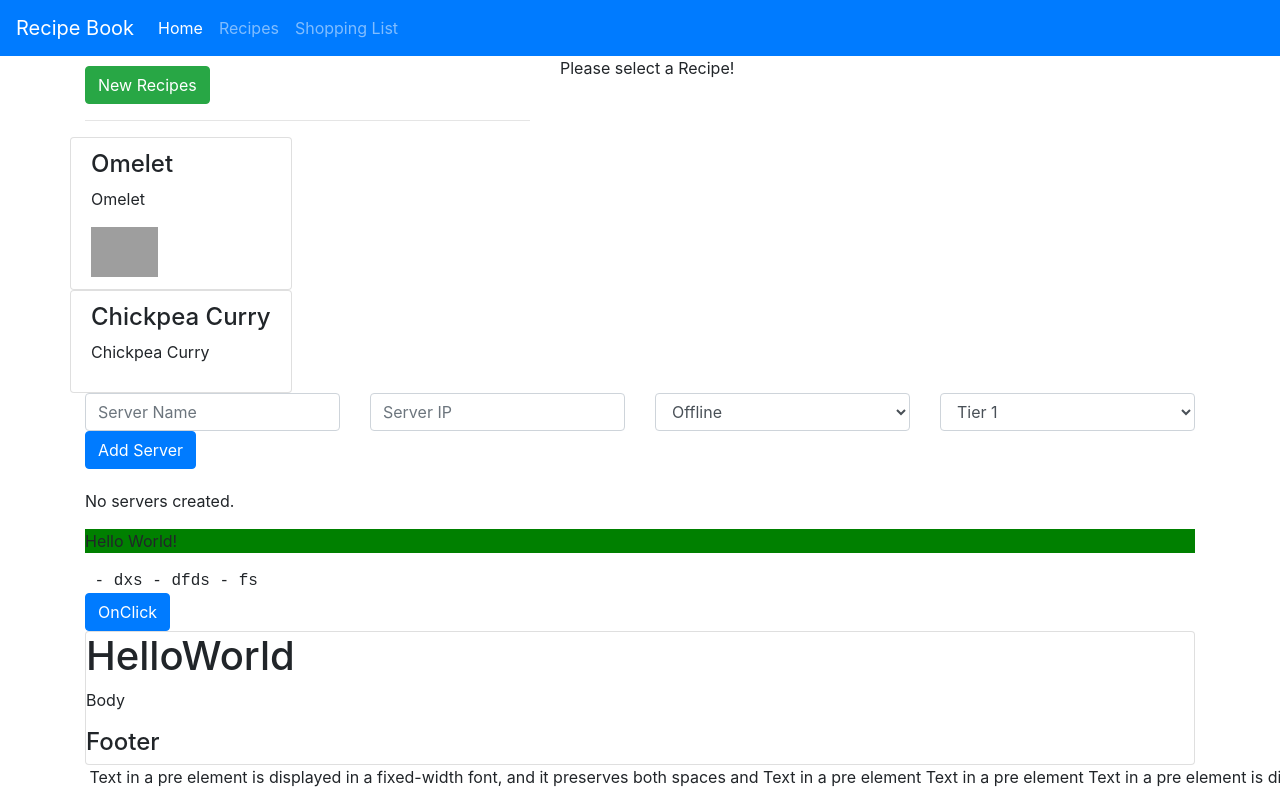
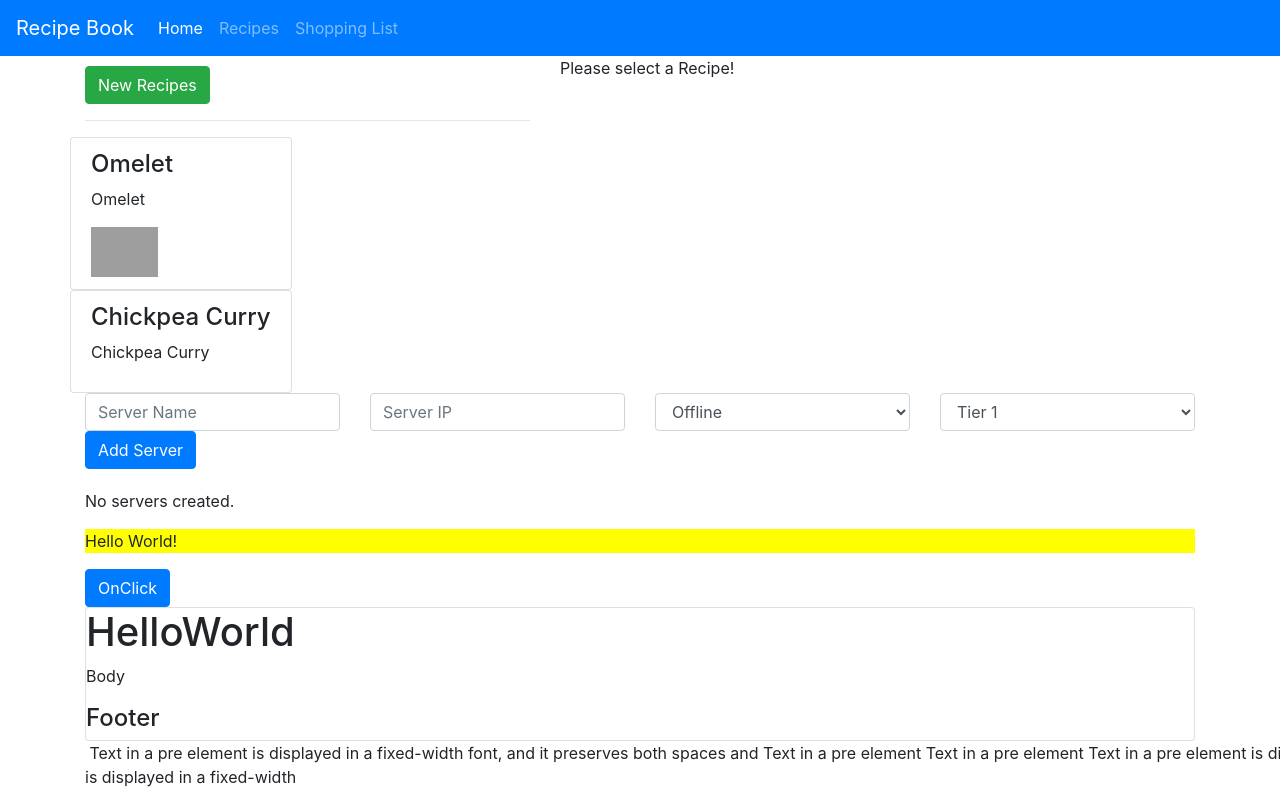
Before and after one commit to mh453Uol/ng-server-app, an Angular app: page / in a window 1280 px wide. Shown: the top 792 px of the page. Built offline with nearby package versions, Linux system fonts and the light colour scheme; grey boxes are pictures that could not be loaded.

Commit message:
directive, host listeners and host bindings

```diff
--- a/src/app/directive/basic-highlight.directive.ts
+++ b/src/app/directive/basic-highlight.directive.ts
@@ -1,14 +1,54 @@
-import { Directive, ElementRef, OnInit } from '@angular/core';
+import {
+  Directive,
+  ElementRef,
+  OnInit,
+  Renderer2,
+  HostListener,
+  HostBinding,
+  Input
+} from '@angular/core';
 
 @Directive({
   selector: '[appBasicHighlight]'
 })
 export class BasicHighlightDirective implements OnInit {
+  @Input() defaultColor: string;
+  @Input() highlightColor: string;
+
+  @HostBinding('style.backgroundColor') backgroundColor: string;
+
   // access to the element directive is applied on
-  constructor(private elementRef: ElementRef) { }
+  constructor(private elementRef: ElementRef, private renderer: Renderer2) {}
 
   ngOnInit(): void {
-    this.elementRef.nativeElement.style.backgroundColor = 'green';
+    // this.elementRef.nativeElement.style.backgroundColor = 'green';
+    this.backgroundColor = this.defaultColor;
   }
 
+  @HostListener('mouseenter') onmouseenter() {
+    // const r = Math.floor((Math.random() * 255) + 1);
+    // const g = Math.floor((Math.random() * 255) + 1);
+    // const b = Math.floor((Math.random() * 255) + 1);
+
+    // this.renderer.setStyle(
+    //   this.elementRef.nativeElement,
+    //   'background-color',
+    //   `rgb(${r},${g},${b})`
+    // );
+
+    this.backgroundColor = this.highlightColor;
+  }
+
+  @HostListener('mouseleave') onmouseleave() {
+    // const r = Math.floor((Math.random() * 255) + 1);
+    // const g = Math.floor((Math.random() * 255) + 1);
+    // const b = Math.floor((Math.random() * 255) + 1);
+
+    // this.renderer.setStyle(
+    //   this.elementRef.nativeElement,
+    //   'background-color',
+    //   'transparent'
+    // );
+    this.backgroundColor = this.defaultColor;
+  }
 }
--- a/src/app/servers/servers.component.html
+++ b/src/app/servers/servers.component.html
@@ -44,9 +44,5 @@
   <p>{{servers.length}} servers</p>
 </ng-template>
 
-<p appBasicHighlight>Hello World!</p>
-<div appPreserveFormatting>
-  - dxs
-  - dfds
-  - fs
-</div>
+<p appBasicHighlight defaultColor='yellow' highlightColor='pink'>Hello World!</p>
+<div appPreserveFormatting></div>
```
